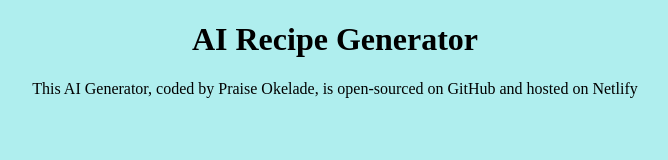
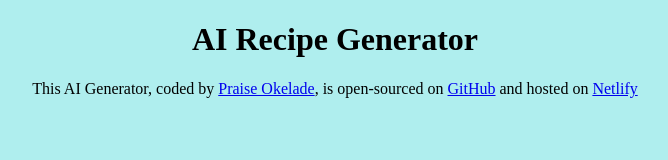
Before and after one commit to praiseokelade/ai-recipe-generator, a plain HTML site: page index.html in a window 1280 px wide. Shown: the whole page, without its empty margins (305-973 px from the left). Drawn offline with Linux system fonts and the light colour scheme.

Commit message:
Added links to footer

```diff
--- a/index.html
+++ b/index.html
@@ -10,8 +10,21 @@
     <h1>AI Recipe Generator</h1>
 
     <footer>
-      This AI Generator, coded by Praise Okelade, is open-sourced on GitHub and
-      hosted on Netlify
+      This AI Generator, coded by
+      <a
+        href="https://www.shecodes.io/graduates/103142-praise-okelade"
+        target="_blank"
+        >Praise Okelade</a
+      >, is open-sourced on
+      <a
+        href="https://github.com/praiseokelade/ai-recipe-generator"
+        target="_blank"
+        >GitHub</a
+      >
+      and hosted on
+      <a href="https://ai-recipe-generator-pto.netlify.app/" target="_blank"
+        >Netlify</a
+      >
     </footer>
     <script src="src/index.js"></script>
   </body>
```
